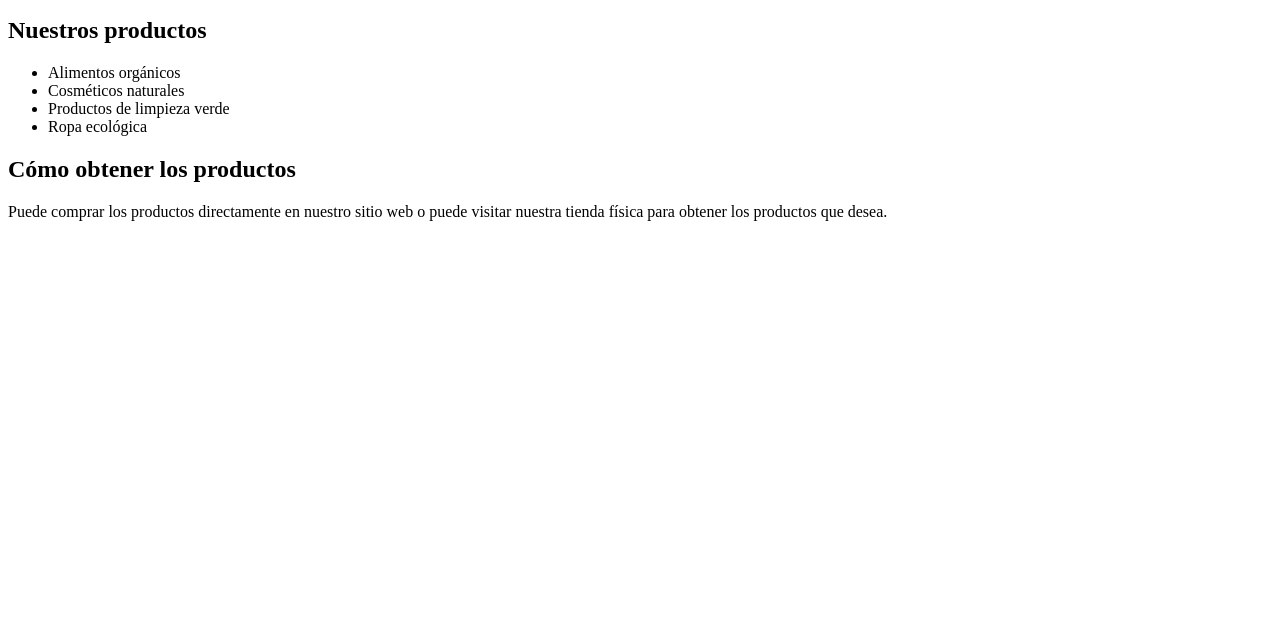
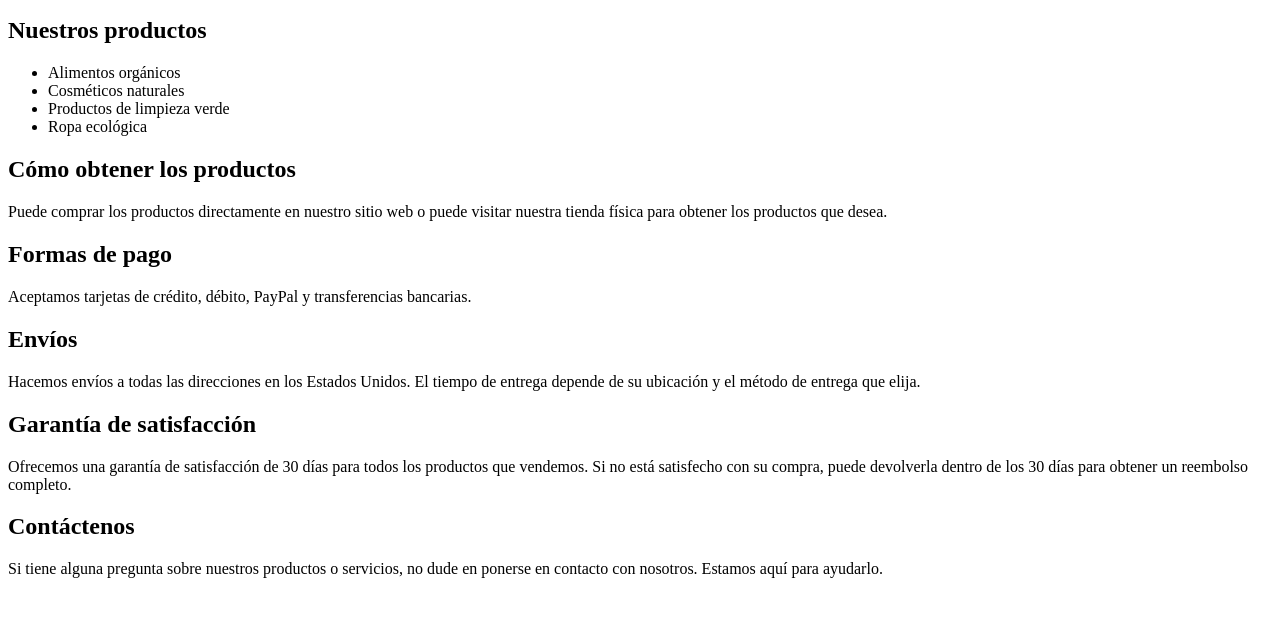
Before and after one commit to itsAngieSuarez/Yarumo---Verde, a plain HTML site: page index.html in a window 1280 px wide. Shown: the part 87-704 px from the top of the page. Drawn offline with Linux system fonts and the light colour scheme.

Commit message:
Update index.html

```diff
--- a/index.html
+++ b/index.html
@@ -20,3 +20,21 @@
 <h2>Cómo obtener los productos</h2>
 
 <p>Puede comprar los productos directamente en nuestro sitio web o puede visitar nuestra tienda física para obtener los productos que desea.</p>
+<h2>Formas de pago</h2>
+
+<p>Aceptamos tarjetas de crédito, débito, PayPal y transferencias bancarias.</p>
+
+<h2>Envíos</h2>
+
+<p>Hacemos envíos a todas las direcciones en los Estados Unidos. El tiempo de entrega depende de su ubicación y el método de entrega que elija.</p>
+
+<h2>Garantía de satisfacción</h2>
+
+<p>Ofrecemos una garantía de satisfacción de 30 días para todos los productos que vendemos. Si no está satisfecho con su compra, puede devolverla dentro de los 30 días para obtener un reembolso completo.</p>
+
+<h2>Contáctenos</h2>
+
+<p>Si tiene alguna pregunta sobre nuestros productos o servicios, no dude en ponerse en contacto con nosotros. Estamos aquí para ayudarlo.</p>
+
+</body>
+</html>
```
